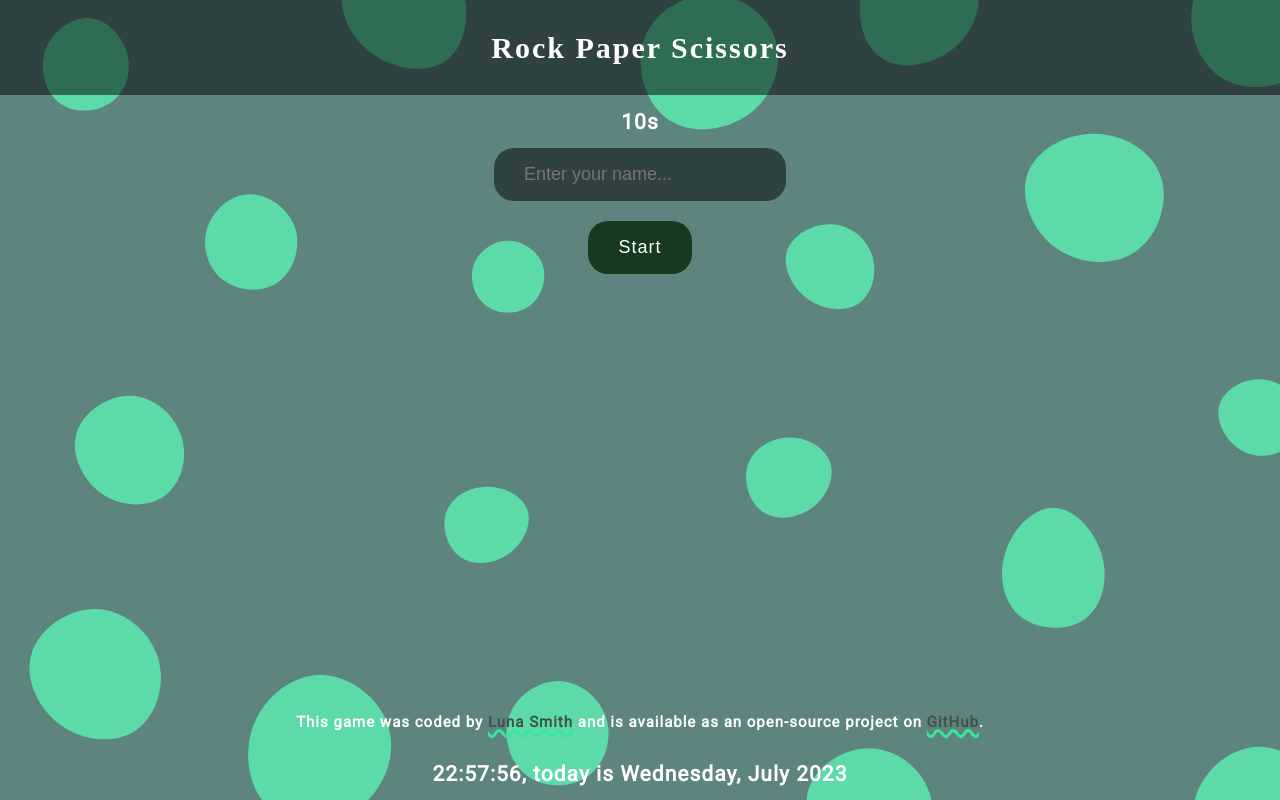
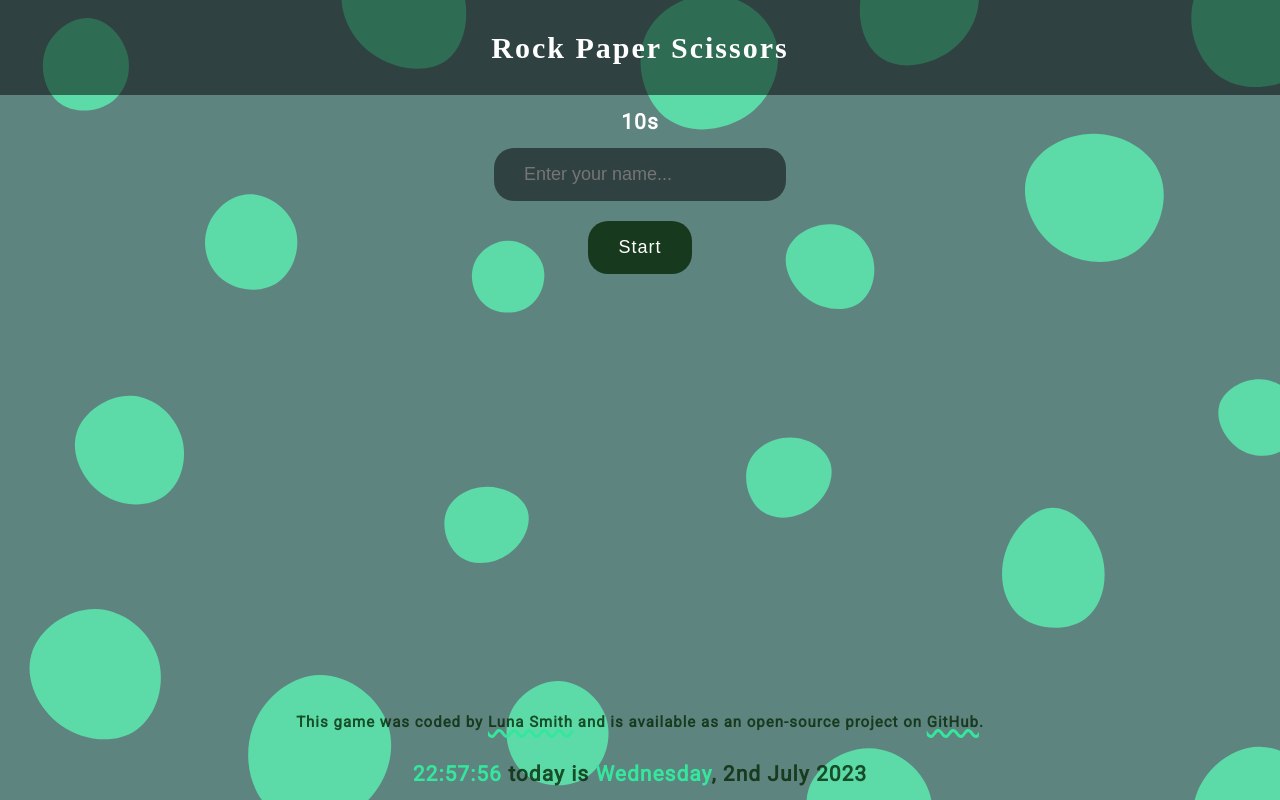
Before and after one commit to Lu-Smith/rock_paper_scisors_vue_typescript_tdd, a Vue app: page / in a window 1280 px wide. Built offline with nearby package versions, Linux system fonts and the light colour scheme; a web font is replaced by a local one.

Commit message:
Improved TimeComponent logic

```diff
--- a/src/assets/_variables.scss
+++ b/src/assets/_variables.scss
@@ -1,4 +1,6 @@
 $color-basic: white;
+$color-decor: rgb(52, 231, 157);
+$background-color-dark: rgba(6, 41, 6, 0.8);
 $background-color-basic: rgba(0, 0, 0, 0.5);
 
 //padding
--- a/src/assets/main.scss
+++ b/src/assets/main.scss
@@ -44,19 +44,20 @@ h4 {
 }
 
 a {
-    text-decoration-color: rgb(52, 231, 157);
-    color: rgb(64, 82, 74);
+    text-decoration-color: $color-decor;
+    color: $background-color-dark;
     text-decoration-thickness: 3px;
     text-decoration-style: wavy;
     transition: 200ms all ease-in-out;
+    text-decoration-skip-ink: auto;
+    text-underline-offset: 2px;
 }
 
 a:hover {
-    text-decoration-color: rgb(33, 71, 55);
-    text-decoration-thickness: 3px;
+    text-decoration-color: $background-color-dark;
     text-decoration-style: solid;
-    color: rgb(52, 231, 157);
-    padding-bottom: 5px;
+    color: $color-decor;
+    text-underline-offset: 5px;
 }
 
 img {
@@ -82,7 +83,7 @@ button {
     font-size: $font-size-basic;
     line-height: $line-height-basic;
     padding: $padding-button-basic;
-    background-color: rgba(6, 41, 6, 0.8);
+    background-color: $background-color-dark;
     letter-spacing: 1px;
 }
 
@@ -91,4 +92,5 @@ footer {
     bottom: 0;
     left: 0;
     right: 0;
+    color: $background-color-dark;
 }
--- a/src/components/TimeComponent.vue
+++ b/src/components/TimeComponent.vue
@@ -1,5 +1,5 @@
 <template>
-  <h3>{{ currentTime }}</h3>
+  <h3><span>{{ currentTime }}</span> today is <span>{{ currentDay }}</span>, {{ currentYear }}</h3>
 </template>
 
 
@@ -10,6 +10,8 @@ export default {
   name: "TimeComponent",
   setup() {
     const currentTime = ref('');
+    const currentDay = ref('');
+    const currentYear = ref('');
 
     const updatedTime = () => {
       const currentDate = new Date();
@@ -17,14 +19,33 @@ export default {
       const minutes = currentDate.getMinutes();
       const seconds = currentDate.getSeconds();
       const days = ['Monday', 'Tuesday', 'Wednesday', 'Thursday', 'Friday', 'Saturday', 'Sunday'];
-      const day = days[currentDate.getDate()];
+      const day = currentDate.getDate();
+      const dayWeek = days[currentDate.getDate()];
       const months = ['January', 'February', 'March', 'April', 'May', 'June', 'July', 'August', 'September', 'October', 'November', 'December'];
       const month = months[currentDate.getMonth()];
       const year = currentDate.getFullYear();
 
 
+      if(minutes < 10 && seconds < 10){
+        currentTime.value = `${hours}:0${minutes}:0${seconds}`;
+      } else if(minutes < 10 && seconds > 10){
+        currentTime.value = `${hours}:0${minutes}:${seconds}`;
+      } else if(minutes > 10 && seconds < 10){
+        currentTime.value = `${hours}:${minutes}:0${seconds}`;
+      } else {
+        currentTime.value = `${hours}:${minutes}:${seconds}`;
+      }
+      currentDay.value =`${dayWeek}`
+      if( day === 1 || day === 31 ) {
+        currentYear.value =`${day}st ${month} ${year}`
+      } else if(day === 2) {
+        currentYear.value =`${day}nd ${month} ${year}`
+      } else if(day === 3) {
+        currentYear.value =`${day}rd ${month} ${year}`
+      } else {
+        currentYear.value =`${day}th ${month} ${year}`
+      }
 
-      currentTime.value = `${hours}:${minutes}:${seconds}, today is ${day}, ${month} ${year}`;
     };
 
     onMounted(() => {
@@ -33,12 +54,17 @@ export default {
     });
 
     return {
-      currentTime
+      currentTime,
+      currentDay,
+      currentYear
     };
   }
 }
 </script>
 
-<style>
-
+<style lang="scss">
+@import '../assets/variables';
+span {
+    color: $color-decor;
+}
 </style>
```
